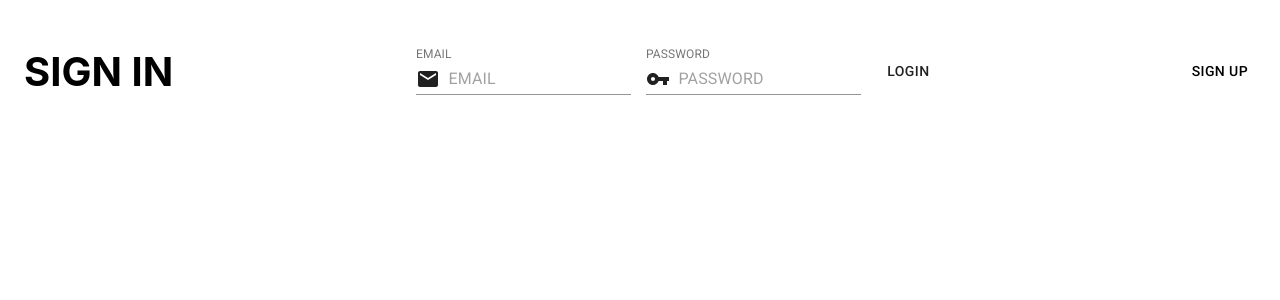
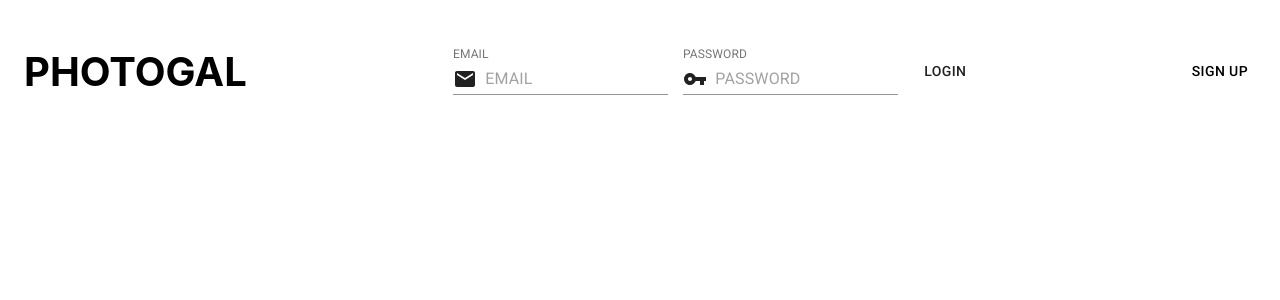
Before and after one commit to lisalamm22/onramp, a React (Create React App) app in the folder client/: page /login in a window 1280 px wide. Shown: the top 300 px of the page. Built offline with nearby package versions, Linux system fonts and the light colour scheme; no server answers.

Commit message:
create navbar component

```diff
--- a/client/src/components/login.tsx
+++ b/client/src/components/login.tsx
@@ -56,7 +56,7 @@ const Login: FunctionComponent<Props> = ({setAuthProp}) => {
     return (
         <Container className="login-page">
             <div className="user-form-container">
-                <h1>SIGN IN</h1>
+                <h1>PHOTOGAL</h1>
                 <form onSubmit={onSubmit} className="user-form">
                     <Textfield
                         type="email"
--- a/client/src/components/register.tsx
+++ b/client/src/components/register.tsx
@@ -58,7 +58,7 @@ const Register: FunctionComponent<Props> = ({ setAuthProp }) => {
     return(
         <Container className="signup-page">
             <div className="user-form-container">
-                <h1>SIGN UP</h1>
+                <h1>PHOTOGAL</h1>
                 <form onSubmit={onSubmit} className="user-form">
                     <Textfield
                         type="email"
```
Also changed, not shown: client/src/components/navbar.tsx (added, +15 -0 lines), 1 other file (tests, documents, lock files or other folders).
